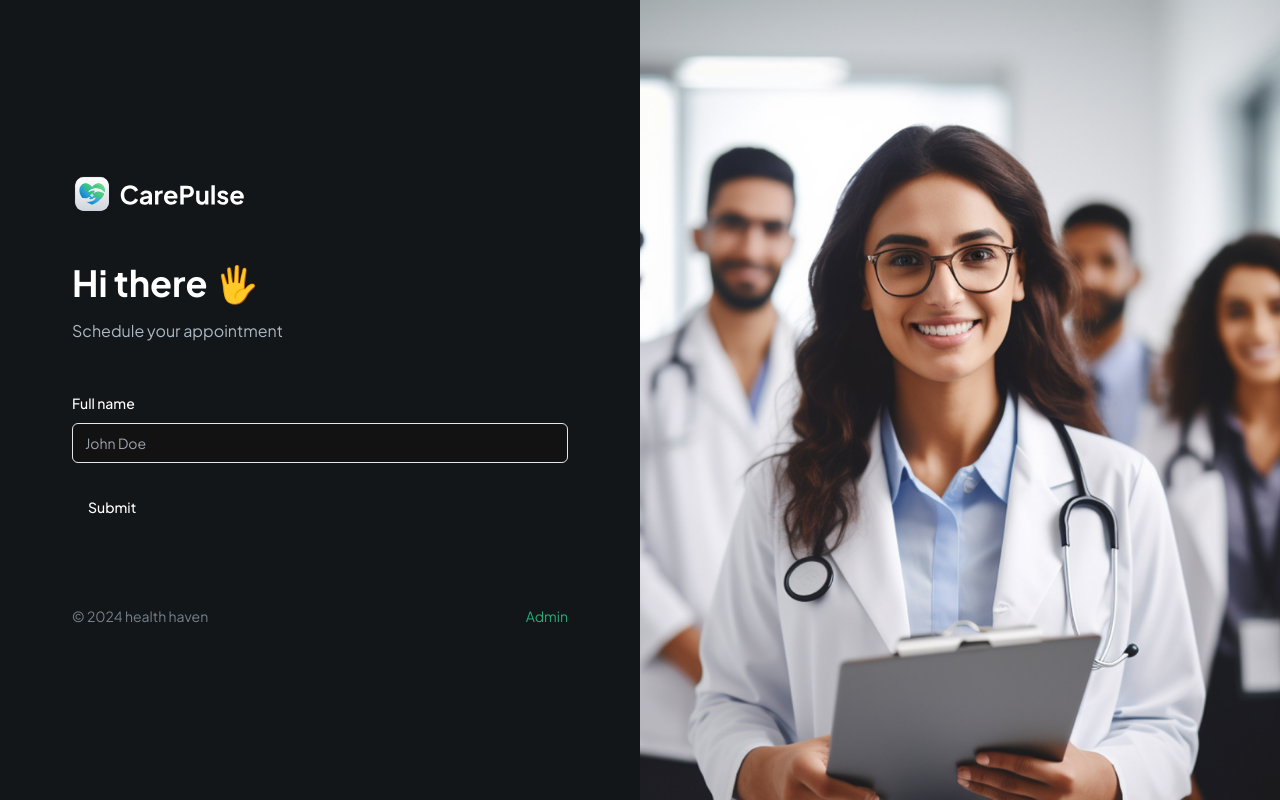
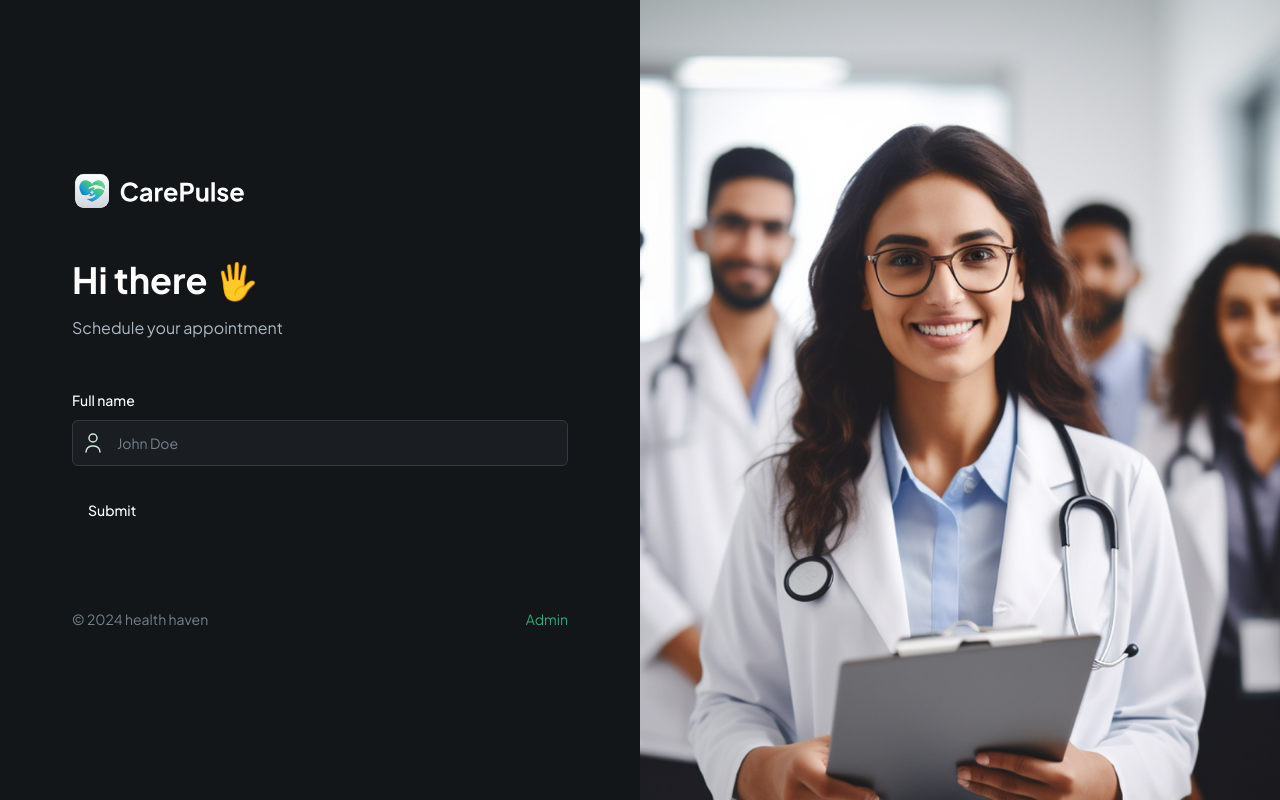
Before and after one commit to tnyandoro/health_haven, a Next.js app: page / in a window 1280 px wide. Built offline with nearby package versions, Linux system fonts and the light colour scheme.

Commit message:
Style the input filed

```diff
--- a/components/CustomFormField.tsx
+++ b/components/CustomFormField.tsx
@@ -13,6 +13,7 @@
 import { FormFieldType } from "./forms/PatientForm"
 import { Label } from "@radix-ui/react-label"
 import { ReactNode } from "react"
+import Image from "next/image"
 
 interface CustomProps {
     control: Control<any>,
@@ -32,12 +33,34 @@
 }
 
 const RenderField = ({field, props}: {field: any, props: CustomProps}) => {
-    return (
-        <Input
-        type="text"
-        placeholder="John Doe"
-        />
-    )
+
+    const {fieldType, iconAlt, iconSrc, placeholder, name, label, disabled, renderSelecton, ...rest} = props
+
+    switch (fieldType) {
+        case FormFieldType.INPUT:
+            return (
+                < div className="flex rounded-md border border-dark-500 bg-dark-400">
+                    {iconSrc &&
+                    <Image
+                        src={iconSrc}
+                        alt={iconAlt || 'icon'}
+                        width={24}
+                        height={24}
+                        className="ml-2"
+                    />}
+                    <FormControl>
+                        <Input
+                            placeholder={placeholder}
+                            {...field}
+                            className="shad-input border-0"
+                        />
+                    </FormControl>
+                </div>
+            )
+
+        default:
+            break;
+    }
 }
 
 const CustomFormField = (props: CustomProps) => {
```
